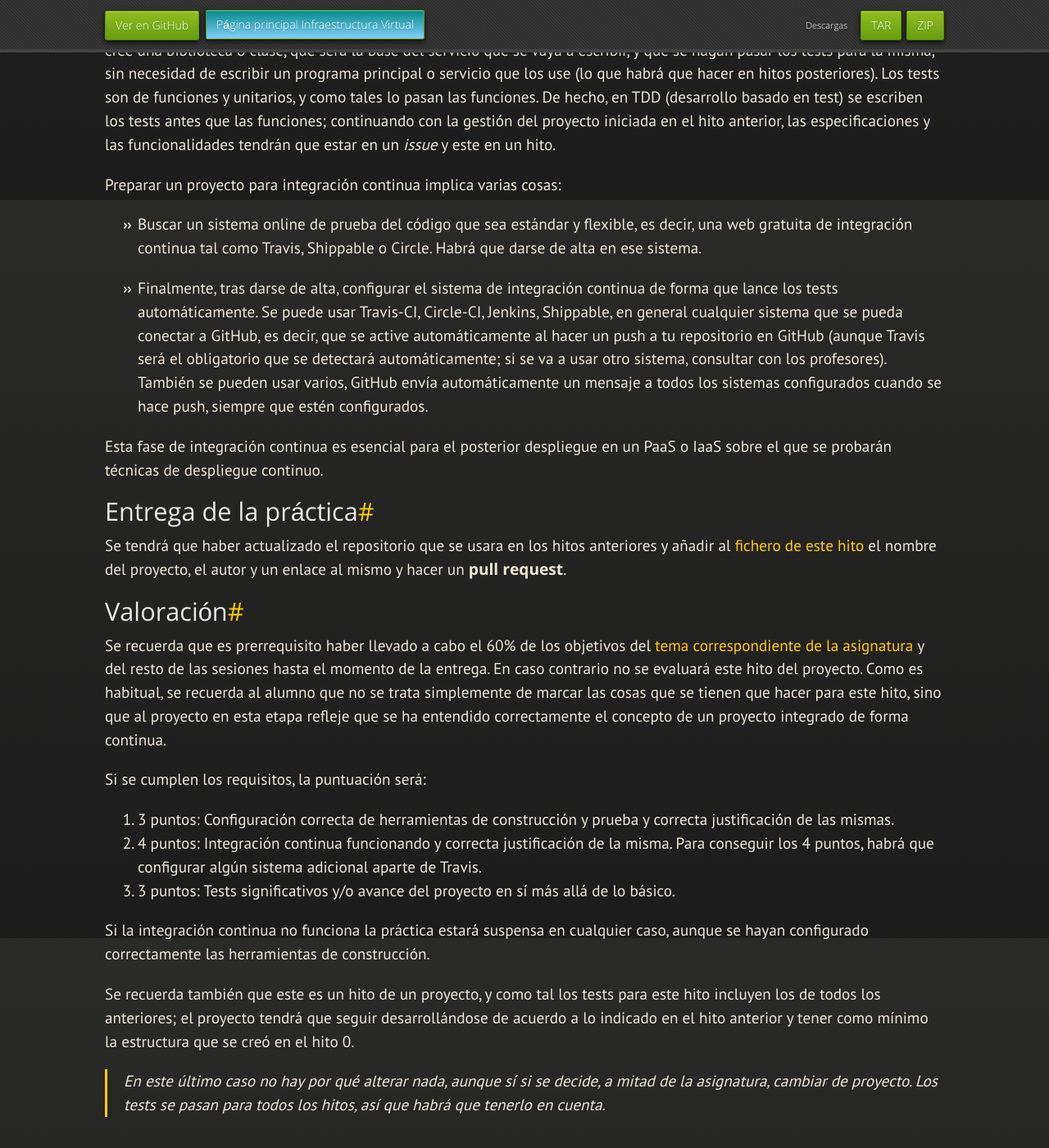
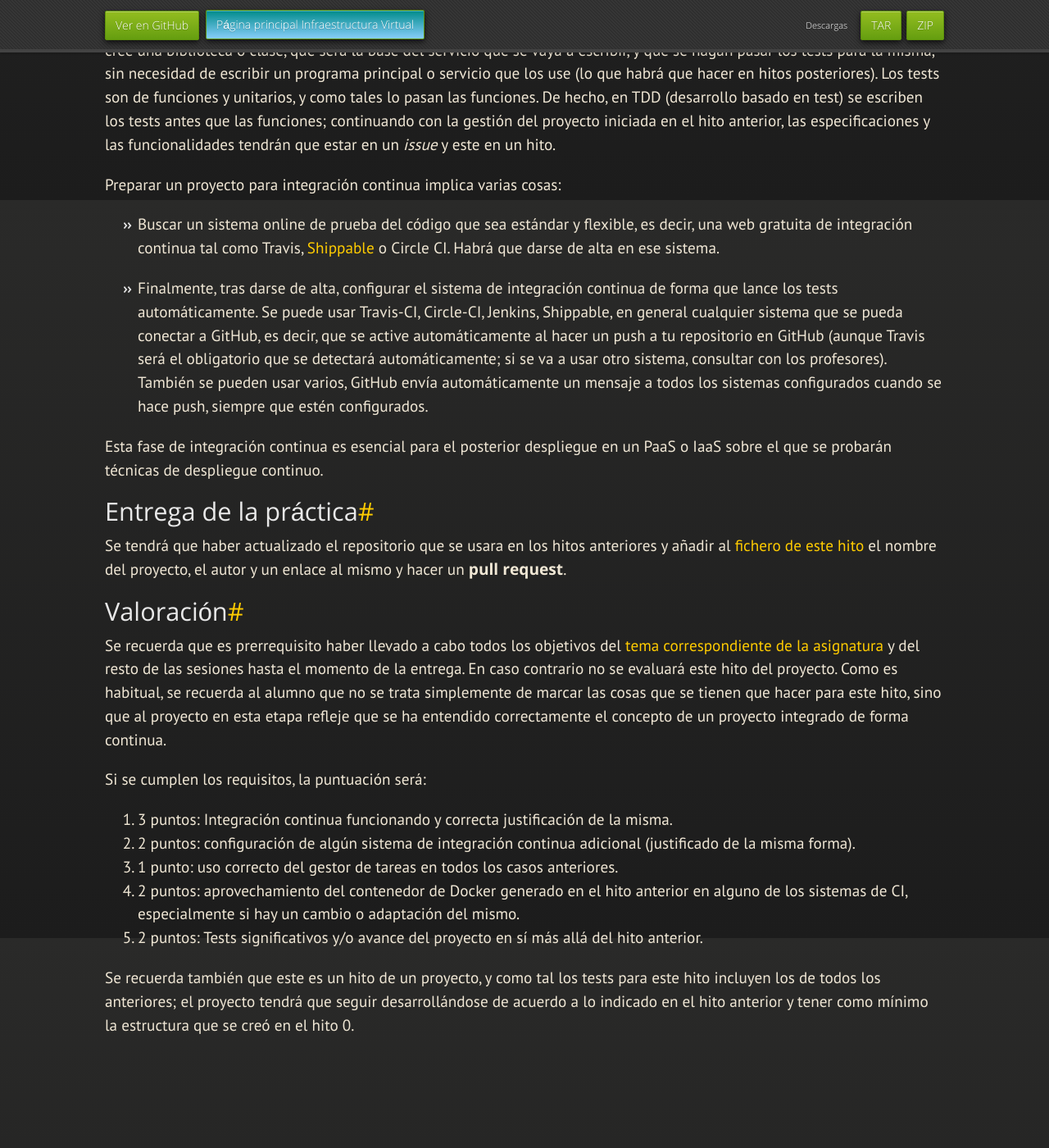
Before and after one commit to JJ/IV, a Jekyll site: the page built from documentos/proyecto/4.CI.md, in a window 1280 px wide and 1400 px high, scrolled down 656 px. Shown: the whole window at 82% size. Built offline with Jekyll 4.4.1, drawn with Linux system fonts in a browser that asks for light colours; nearby versions of some CDN libraries; some web fonts are replaced; our own code applies the rules of GitHub Pages for plain Markdown files; after the commit the page ends 2030 px from its top, so only the background shows below that; some of the changed text lies outside the part shown.

Commit message:
Sync documentos/proyecto/4.CI.md de master a gh-pages

```diff
--- a/documentos/proyecto/4.CI.md
+++ b/documentos/proyecto/4.CI.md
@@ -25,34 +25,35 @@ tras haber realizado los ejercicios propuestos.
 En sistemas de desarrollo ágil quien desarrolle tiene que asegurar que
 el código pasa todos los tests antes de ser desplegado o simplemente
 incorporado a la rama `master`, porque los tests son la especificación
-de los requisitos. Para ello se escriben
-una serie de tests que se ejecutan automáticamente al añadir o
-modificar código o cuando se solicite un *pull request*. Estos
-tests tienen el fin obvio de asegurar la calidad del mismo, pero
-también en un entorno de desarrollo colaborativo permiten integrar
-código fácilmente asegurándose de que no se *rompa* nada. Si no está
-*testeado*, está roto, es el lema del desarrollador. Al ser la
-plasmación de las especificaciones, en cada incorporación de código la
-ejecución automática de los tests asegura que el código sigue
-cumpliendo las especificaciones.
+de los requisitos. Para ello se escriben una serie de tests que se
+ejecutan automáticamente al añadir o modificar código o cuando se
+solicite un *pull request*. Estos tests tienen el fin obvio de
+asegurar la calidad del mismo, pero también en un entorno de
+desarrollo colaborativo permiten integrar código fácilmente
+asegurándose de que no se *rompa* nada. Si no está *testeado*, está
+roto, es el lema del desarrollador. Al ser la plasmación de las
+especificaciones, en cada incorporación de código la ejecución
+automática de los tests asegura que el código sigue cumpliendo las
+especificaciones.
 
-Aunque más adelante habrá que hacer tests de todo el código que se vaya a
-desplegar, en este hito es suficiente con que se cree una biblioteca o clase,
-que será la base del servicio que se vaya a escribir, y que se hagan pasar los
-tests para la misma, sin necesidad de escribir un programa principal o servicio
-que los use (lo que habrá que hacer en hitos posteriores). Los tests son de
-funciones y unitarios, y como tales lo pasan las funciones. De hecho, en TDD
-(desarrollo basado en test) se escriben los tests antes que las funciones;
-continuando con la gestión del proyecto iniciada en el hito anterior, las
-especificaciones y las funcionalidades tendrán que estar en un *issue* y este
-en un hito.
+Aunque más adelante habrá que hacer tests de todo el código que se
+vaya a desplegar, en este hito es suficiente con que se cree una
+biblioteca o clase, que será la base del servicio que se vaya a
+escribir, y que se hagan pasar los tests para la misma, sin necesidad
+de escribir un programa principal o servicio que los use (lo que habrá
+que hacer en hitos posteriores). Los tests son de funciones y
+unitarios, y como tales lo pasan las funciones. De hecho, en TDD
+(desarrollo basado en test) se escriben los tests antes que las
+funciones; continuando con la gestión del proyecto iniciada en el hito
+anterior, las especificaciones y las funcionalidades tendrán que estar
+en un *issue* y este en un hito.
 
 Preparar un proyecto para integración continua implica varias cosas:
 
 - Buscar un sistema online de prueba del código que sea estándar y
   flexible, es decir, una web gratuita de integración continua tal
-  como Travis, Shippable o Circle. Habrá que darse de alta en ese
-  sistema.
+  como Travis, [Shippable](https://app.shippable.com/) o Circle
+  CI. Habrá que darse de alta en ese sistema.
 
 - Finalmente, tras darse de alta, configurar el sistema de integración continua
   de forma que lance los tests automáticamente. Se puede usar Travis-CI,
@@ -72,7 +73,7 @@ continuo.
 
 Se tendrá que haber actualizado el repositorio que se usara en los hitos
 anteriores y añadir al
-[fichero de este hito](https://github.com/JJ/IV-21-21/blob/master/practicas/hito-4)
+[fichero de este hito](https://github.com/JJ/IV-20-21/blob/master/practicas/hito-4)
 el nombre del proyecto, el autor y un enlace al mismo y hacer un **pull
 request**.
 
@@ -96,10 +97,9 @@ o no.
 
 -->
 
-
 ## Valoración
 
-Se recuerda que es prerrequisito haber llevado a cabo el 60% de los objetivos
+Se recuerda que es prerrequisito haber llevado a cabo todos los objetivos
 del
 [tema correspondiente de la asignatura](http://jj.github.io/IV/documentos/temas/Desarrollo_basado_en_pruebas)
 y del resto de las sesiones hasta el momento de la entrega. En caso contrario
@@ -111,24 +111,20 @@ correctamente el concepto de un proyecto integrado de forma continua.
 Si se cumplen los requisitos, la
 puntuación será:
 
-1. 3 puntos: Configuración correcta de herramientas de construcción y
-  prueba y correcta justificación de las mismas.
-2. 4 puntos: Integración continua funcionando y correcta justificación
-  de la misma. Para conseguir los 4 puntos, habrá que configurar algún
-  sistema adicional aparte de Travis.
-3. 3 puntos: Tests significativos y/o avance del proyecto en sí más
-  allá de lo básico.
-
-Si la integración continua no funciona la práctica estará suspensa
-  en cualquier caso, aunque se hayan configurado correctamente las
-  herramientas de construcción.
+1. 3 puntos: Integración continua funcionando y correcta justificación
+  de la misma.
+2. 2 puntos: configuración de algún sistema de integración continua
+   adicional (justificado de la misma forma).
+3. 1 punto: uso correcto del gestor de tareas en todos los casos
+   anteriores.
+4. 2 puntos: aprovechamiento del contenedor de Docker generado en el
+   hito anterior en alguno de los sistemas de CI, especialmente si hay
+   un cambio o adaptación del mismo.
+5. 2 puntos: Tests significativos y/o avance del proyecto en sí más
+  allá del hito anterior.
 
 Se recuerda también que este es un hito de un proyecto, y como tal los
 tests para este hito incluyen los de todos los anteriores; el proyecto
 tendrá que seguir desarrollándose de acuerdo a lo indicado en el hito
 anterior y tener como mínimo la estructura que se creó en el
 hito 0.
-
-> En este último caso no hay por qué alterar nada, aunque sí si se
-> decide, a mitad de la asignatura, cambiar de proyecto. Los tests se
-> pasan para todos los hitos, así que habrá que tenerlo en cuenta.
```
Also changed, not shown: other parts of documentos/proyecto/4.CI.md (+1 -1 lines).
